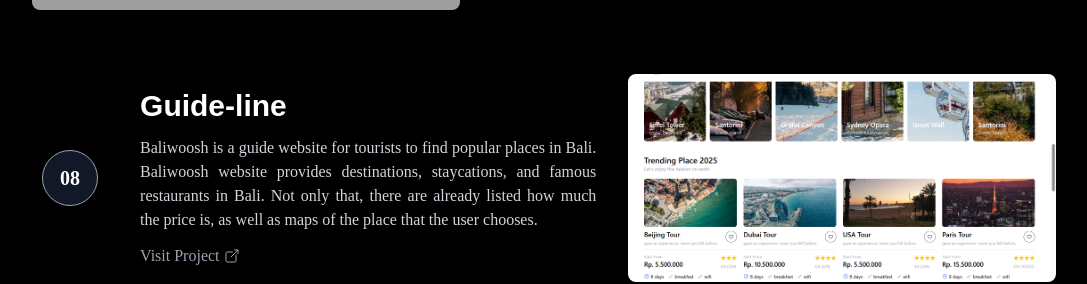
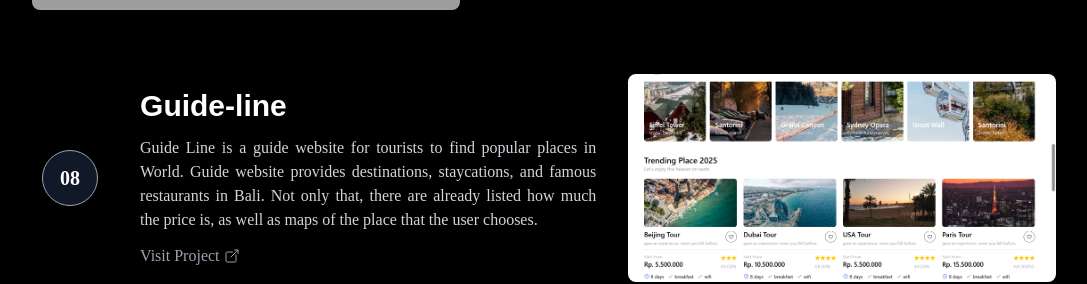
Before and after one commit to ayuarista/portofolio-arista, a React (Create React App) app: page / in a window 1280 px wide. Shown: the part 4740-5024 px from the top of the page, without its empty margins (96-1183 px from the left). Built offline with nearby package versions, Linux system fonts and the light colour scheme; grey boxes are pictures that could not be loaded.

Commit message:
Update description for "Guide-line" project to reflect broader scope

```diff
--- a/src/components/molecules/Projects.jsx
+++ b/src/components/molecules/Projects.jsx
@@ -63,7 +63,7 @@ const projectsData = [
     id: 8,
     title: "Guide-line",
     description:
-      "Baliwoosh is a guide website for tourists to find popular places in Bali. Baliwoosh website provides destinations, staycations, and famous restaurants in Bali. Not only that, there are already listed how much the price is, as well as maps of the place that the user chooses.",
+      "Guide Line is a guide website for tourists to find popular places in World. Guide website provides destinations, staycations, and famous restaurants in Bali. Not only that, there are already listed how much the price is, as well as maps of the place that the user chooses.",
     image: require("../../assets/guide-line.png"),
     link: "https://guide-line.netlify.app/"
   },
```
